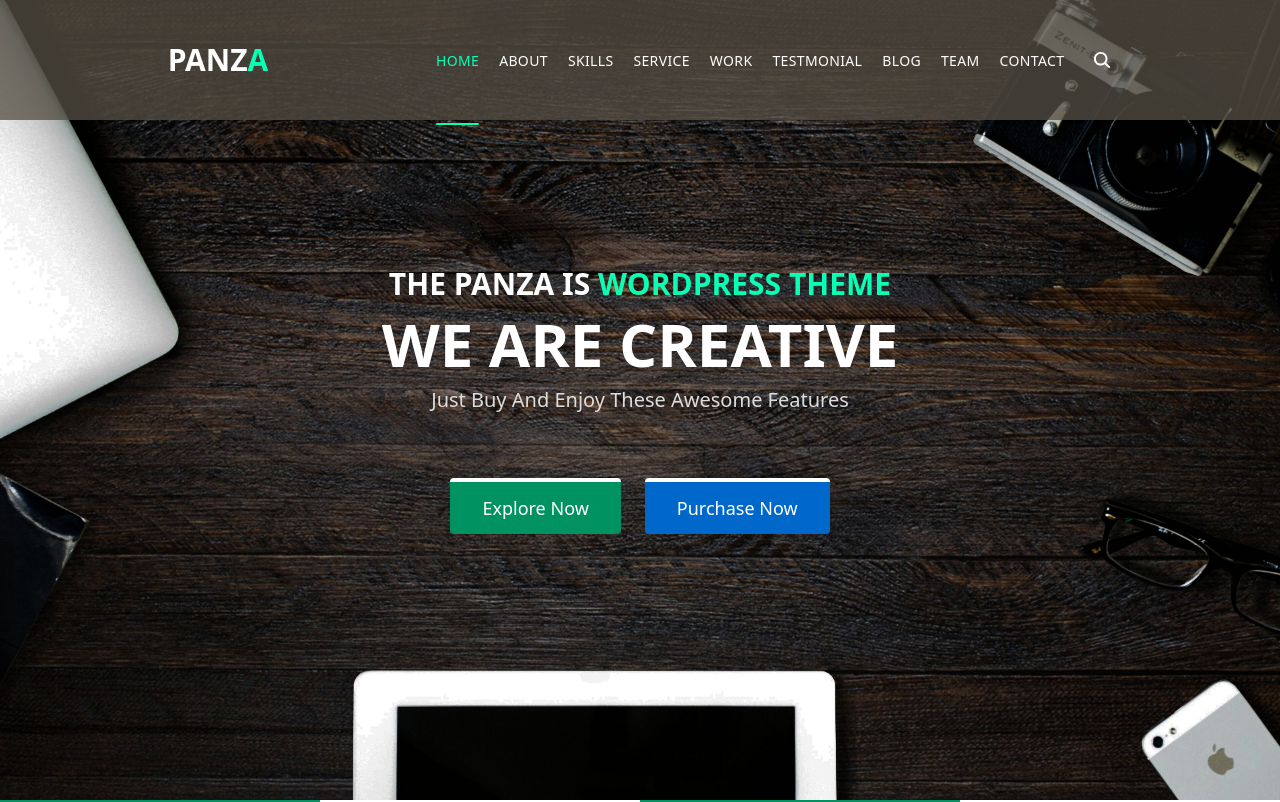
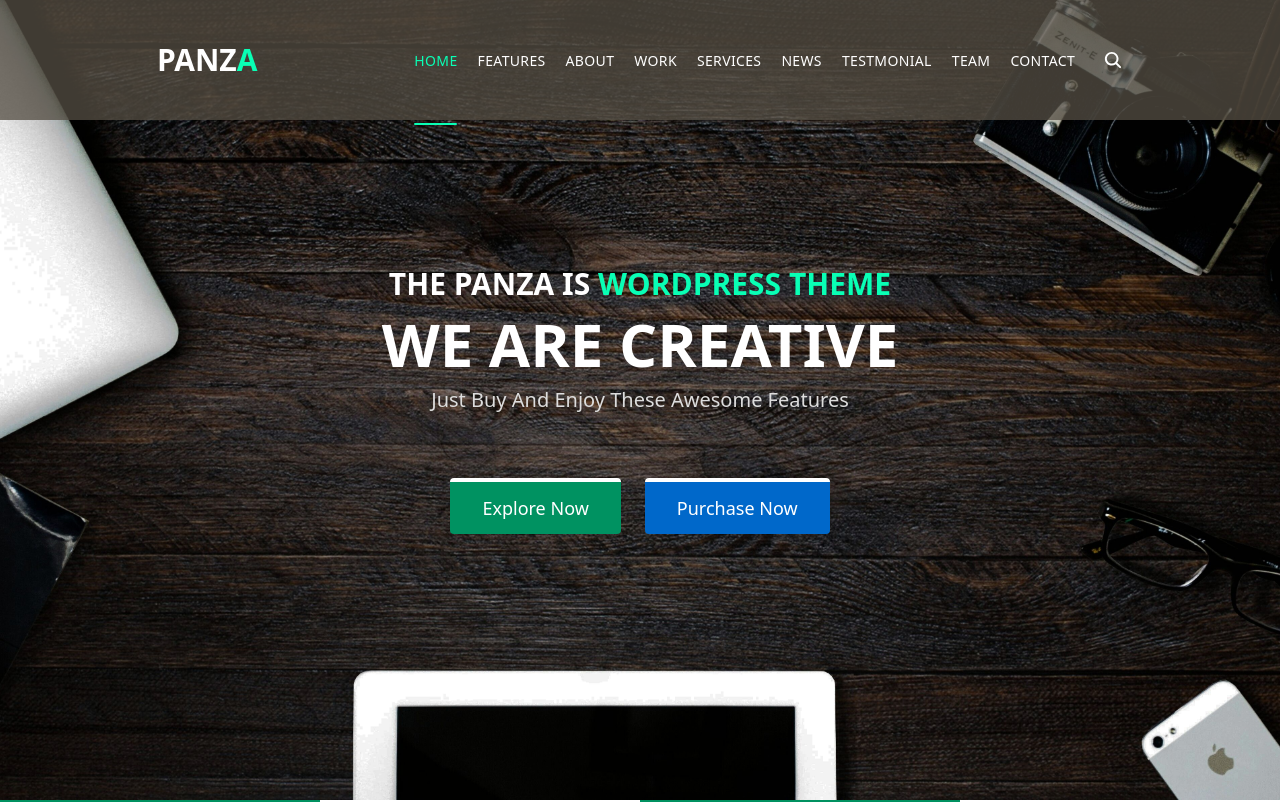
Before and after one commit to Huzaifa150921/panza-landing-page, a Next.js app: page / in a window 1280 px wide. Shown: the top 802 px of the page. Built offline with nearby package versions, Linux system fonts and the light colour scheme.

Commit message:
initial Commit

```diff
--- a/app/components/about/About.tsx
+++ b/app/components/about/About.tsx
@@ -1,10 +1,10 @@
-import React from 'react'
+import React, { forwardRef } from 'react'
 import SectionHeadingCenter from '@/app/components/uielements/sectionsheadingcenter/SectionHeadingCenter'
 import AboutProgressBar from '@/app/components/about/aboutprogressbar/AboutProgressBar'
 
-const About = () => {
+const About = forwardRef<HTMLDivElement>((_, ref) => {
     return (
-        <div className="bg-about bg-center bg-cover min-h-[80vh] md:min-h-[85vh] w-full flex flex-col gap-10 items-center px-4 sm:px-6 md:px-10">
+        <div ref={ref} className="bg-about bg-center bg-cover min-h-[80vh] md:min-h-[85vh] w-full flex flex-col gap-10 items-center px-4 sm:px-6 md:px-10">
             <div className="flex flex-col items-center gap-7">
                 <SectionHeadingCenter
                     text="About Over Company"
@@ -27,7 +27,7 @@ const About = () => {
                 <AboutProgressBar />
             </div>
         </div>
-    )
-}
+    );
+})
 
 export default About
--- a/app/components/contact/contact.tsx
+++ b/app/components/contact/contact.tsx
@@ -1,14 +1,14 @@
 'use client'
 
-import React from 'react'
+import React, { forwardRef } from 'react'
 import dynamic from 'next/dynamic'
 import IntroHeading from "@/app/components/uielements/sectionsheadingcenter/SectionHeadingCenter"
 
 const MapComponent = dynamic(() => import('@/app/components/contact/contactmap/ContactMap'), { ssr: false })
 
-const Contact = () => {
+const Contact = forwardRef<HTMLDivElement>((_, ref) => {
     return (
-        <div className="w-full min-h-screen flex flex-col md:flex-row items-start md:items-center justify-start gap-3 ">
+        <div ref={ref} className="w-full min-h-screen flex flex-col md:flex-row items-start md:items-center justify-start gap-3 ">
             <div className="z-10 w-full md:w-[700px] h-[300px] sm:h-[400px] md:h-[500px] rounded-lg overflow-hidden shadow-lg">
                 <MapComponent />
             </div>
@@ -43,6 +43,6 @@ const Contact = () => {
             </div>
         </div>
     )
-}
+})
 
 export default Contact
--- a/app/components/features/Features.tsx
+++ b/app/components/features/Features.tsx
@@ -1,10 +1,10 @@
-import React from 'react'
+import React, { forwardRef } from 'react'
 import FeatureGrid from '@/app/components/features/featuregrid/FeatureGrid'
 import SectionHeadingCenter from '@/app/components/uielements/sectionsheadingcenter/SectionHeadingCenter'
 
-const Features = () => {
+const Features = forwardRef<HTMLDivElement>((_, ref) => {
     return (
-        <div className="w-full min-h-[110vh] px-4 sm:px-8 md:px-12 ">
+        <div ref={ref} className="w-full min-h-[110vh] px-4 sm:px-8 md:px-12 ">
             <div className="flex flex-col items-center mt-16 sm:mt-20 gap-7 mb-10 md:mb-0">
                 <SectionHeadingCenter
                     text="Creative Amazing Features"
@@ -15,7 +15,8 @@ const Features = () => {
                 <FeatureGrid />
             </div>
         </div>
+
     )
-}
+});
 
 export default Features
--- a/app/components/header/navbar/NavBar.tsx
+++ b/app/components/header/navbar/NavBar.tsx
@@ -4,7 +4,15 @@ import NavbarItems from '@/app/components/header/navbar/navbaritems/NavbarItems'
 import Home from "@/app/components/home/Home"
 import { FiMenu, FiX } from "react-icons/fi"
 
-const NavBar = () => {
+
+type SectionsType = { [key: string]: React.RefObject<HTMLDivElement | null> }
+
+type NavBarProps = {
+    sections: SectionsType
+}
+
+const NavBar = ({ sections }: NavBarProps) => {
+
     const [navbarHeight, setNavbarHeight] = useState<number>(0)
     const navbarRef = useRef<HTMLDivElement>(null)
     const [loading, setLoading] = useState<boolean>(false)
@@ -37,7 +45,7 @@ const NavBar = () => {
                     PANZ<span className="text-navbar-accent">A</span>
                 </h1>
                 <div className="hidden lg:flex">
-                    <NavbarItems navbarHeight={navbarHeight} loading={loading} />
+                    <NavbarItems sections={sections} navbarHeight={navbarHeight} loading={loading} />
                 </div>
                 <div className="lg:hidden text-navbar-text">
                     {menuOpen ? (
@@ -48,12 +56,12 @@ const NavBar = () => {
                 </div>
             </div>
             <div
-                className={`fixed top-[15vh] left-0 min-w-[100vw] bg-navbar-bg flex flex-col items-center justify-center gap-6 py-6 transition-all duration-300 lg:hidden z-[60] ${menuOpen ? "translate-y-0 opacity-100" : "-translate-y-full opacity-0 pointer-events-none"
+                className={`fixed top-[10vh] left-0 min-w-[100vw] bg-navbar-bg flex flex-col items-center justify-center gap-6 py-6 transition-all duration-300 lg:hidden z-[60] ${menuOpen ? "translate-y-0 opacity-100" : "-translate-y-full opacity-0 pointer-events-none"
                     }`}
             >
-                <NavbarItems navbarHeight={navbarHeight} loading={loading} isMobile onClose={() => setMenuOpen(false)} />
+                <NavbarItems sections={sections} navbarHeight={navbarHeight} loading={loading} isMobile onClose={() => setMenuOpen(false)} />
             </div>
-            <Home />
+            <Home ref={sections.HOME} />
         </>
     )
 }
--- a/app/components/header/navbar/navbaritems/NavbarItems.tsx
+++ b/app/components/header/navbar/navbaritems/NavbarItems.tsx
@@ -6,11 +6,12 @@ type NavbarItemProps = {
     loading: boolean
     isMobile?: boolean
     onClose?: () => void
+    sections: { [key: string]: React.RefObject<HTMLElement | null> }
 }
 
-const navlinks = ["HOME", "ABOUT", "SKILLS", "SERVICE", "WORK", "TESTMONIAL", "BLOG", "TEAM", "CONTACT"]
+const navlinks = ["HOME", "FEATURES", "ABOUT", "WORK", "SERVICES", "NEWS", "TESTMONIAL", "TEAM", "CONTACT"]
 
-const NavbarItems = ({ navbarHeight, loading, isMobile, onClose }: NavbarItemProps) => {
+const NavbarItems = ({ navbarHeight, loading, isMobile, onClose, sections }: NavbarItemProps) => {
     const [active, setActive] = useState("HOME")
     const [lineStyle, setLineStyle] = useState({ left: 0, width: 0 })
     const itemRefs = useRef<Array<HTMLLIElement | null>>([])
@@ -24,6 +25,19 @@ const NavbarItems = ({ navbarHeight, loading, isMobile, onClose }: NavbarItemPro
         }
     }, [active])
 
+
+    const handleClick = (link: string) => {
+        setActive(link)
+        if (onClose) onClose()
+        const sectionRef = sections[link]
+        if (sectionRef?.current) {
+            const offset = navbarHeight || 0
+            const top = sectionRef.current.offsetTop - offset
+            window.scrollTo({ top, behavior: "smooth" })
+        }
+    }
+
+
     return (
         <div className="relative inline-block">
             <ul
@@ -36,14 +50,15 @@ const NavbarItems = ({ navbarHeight, loading, isMobile, onClose }: NavbarItemPro
                             itemRefs.current[index] = el
                         }}
                         className="relative cursor-pointer"
-                        onClick={() => {
-                            setActive(link)
-                            if (onClose) onClose()
-                        }}
+
                     >
                         <a
                             className={`no-underline text-sm tracking-wide ${active === link ? "text-navbar-accent" : "text-navbar-text"}`}
                             href="#"
+                            onClick={(e) => {
+                                e.preventDefault()
+                                handleClick(link)
+                            }}
                         >
                             {link}
                         </a>
@@ -63,7 +78,7 @@ const NavbarItems = ({ navbarHeight, loading, isMobile, onClose }: NavbarItemPro
                     </>
                 )}
             </ul>
-        </div>
+        </div >
     )
 }
 
--- a/app/components/home/Home.tsx
+++ b/app/components/home/Home.tsx
@@ -1,9 +1,9 @@
-import React from 'react'
+import React, { forwardRef } from 'react'
 import PrimaryButton from '@/app/components/uielements/buttons/primarybutton/PrimaryButton'
 
-const Home = () => {
+const Home = forwardRef<HTMLDivElement>((_, ref) => {
     return (
-        <div className="bg-home bg-cover bg-center min-h-screen w-full relative">
+        <div ref={ref} className="bg-home bg-cover bg-center min-h-screen w-full relative">
             <div className="absolute inset-0 flex items-center justify-center px-4 sm:px-8 md:px-12 lg:px-20 text-center">
                 <div className="flex flex-col gap-8 sm:gap-10 md:gap-16 items-center max-w-4xl w-full">
                     <div>
@@ -36,6 +36,6 @@ const Home = () => {
             </div>
         </div>
     )
-}
+})
 
 export default Home
--- a/app/components/ourservice/Services.tsx
+++ b/app/components/ourservice/Services.tsx
@@ -1,12 +1,12 @@
-import React from 'react'
+import React, { forwardRef } from 'react'
 import SectionHeadingCenter from '@/app/components/uielements/sectionsheadingcenter/SectionHeadingCenter'
 import ServicesSecondary from '@/app/components/ourservice/servicessecondary/ServicesSecondary'
 import ServicesNavLink from '@/app/components/ourservice/servicesnavlink/ServicesNavLink'
 
-const Services = () => {
+const Services = forwardRef<HTMLDivElement>((_, ref) => {
     return (
         <>
-            <div className='w-full min-h-[60vh] flex flex-col items-center'>
+            <div ref={ref} className='w-full min-h-[60vh] flex flex-col items-center'>
                 <div className='flex items-center flex-col gap-5'>
                     <SectionHeadingCenter
                         text='Our Services'
@@ -20,6 +20,6 @@ const Services = () => {
             <ServicesSecondary />
         </>
     )
-}
+})
 
 export default Services
--- a/app/components/work/Work.tsx
+++ b/app/components/work/Work.tsx
@@ -1,12 +1,12 @@
 import SectionHeadingCenter from "@/app/components/uielements/sectionsheadingcenter/SectionHeadingCenter";
 import WorkNavbar from "@/app/components/work/worknavbar/WorkNavbar";
 import ButtonNav from "@/app/components/work/worknavbutton/WorkNavButton"
-import React from 'react'
+import React, { forwardRef } from 'react'
 
-const Work = () => {
+const Work = forwardRef<HTMLDivElement>((_, ref) => {
     return (
         <>
-            <div className="min-h-[80vh] md:min-h-[120vh] w-full bg-work-bgcolor flex flex-col items-center gap-10" >
+            <div ref={ref} className="min-h-[80vh] md:min-h-[120vh] w-full bg-work-bgcolor flex flex-col items-center gap-10" >
                 <div className="flex flex-col items-center gap-5 " >
                     <SectionHeadingCenter text="Our Amazing Work" marginBottom="mb-5" marginTop="mt-10" headingColor="text-work-color" />
                 </div>
@@ -15,6 +15,6 @@ const Work = () => {
             </div>
         </>
     )
-}
+})
 
 export default Work
--- a/app/page.tsx
+++ b/app/page.tsx
@@ -1,3 +1,4 @@
+'use client'
 import NavBar from "@/app/components/header/navbar/NavBar";
 import HomeCard from "@/app/components/home/homecardflex/HomeCardFlex";
 import Features from "@/app/components/features/Features";
@@ -12,21 +13,36 @@ import Wordpress from "@/app/components/wrodpress/wordpress";
 import Contact from "@/app/components/contact/contact";
 import Footer from "@/app/components/footer/Footer";
 import CopyRight from "@/app/components/copyright/CopyRight";
+import { useRef } from "react";
 export default function Home() {
+
+  const sections = {
+
+    HOME: useRef<HTMLDivElement | null>(null),
+    FEATURES: useRef<HTMLDivElement | null>(null),
+    ABOUT: useRef<HTMLDivElement | null>(null),
+    WORK: useRef<HTMLDivElement | null>(null),
+    SERVICES: useRef<HTMLDivElement | null>(null),
+    NEWS: useRef<HTMLDivElement | null>(null),
+    TESTMONIAL: useRef<HTMLDivElement | null>(null),
+    TEAM: useRef<HTMLDivElement | null>(null),
+    CONTACT: useRef<HTMLDivElement | null>(null),
+  };
+
   return (
     <>
-      <NavBar />
+      <NavBar sections={sections} />
       <HomeCard />
-      <Features />
-      <About />
-      <Work />
-      <Services />
-      <News />
+      <Features ref={sections.FEATURES} />
+      <About ref={sections.ABOUT} />
+      <Work ref={sections.WORK} />
+      <Services ref={sections.SERVICES} />
+      <News ref={sections.NEWS} />
       <Pricing />
-      <Testmonial />
-      <Team />
+      <Testmonial ref={sections.TESTMONIAL} />
+      <Team ref={sections.TEAM} />
       <Wordpress />
-      <Contact />
+      <Contact ref={sections.CONTACT} />
       <Footer />
       <CopyRight />
     </>
```
Also changed, not shown: app/components/news/News.tsx (+5 -4 lines), app/components/team/Team.tsx (+4 -4 lines), app/components/testmonial/Testmonial.tsx (+4 -4 lines).
